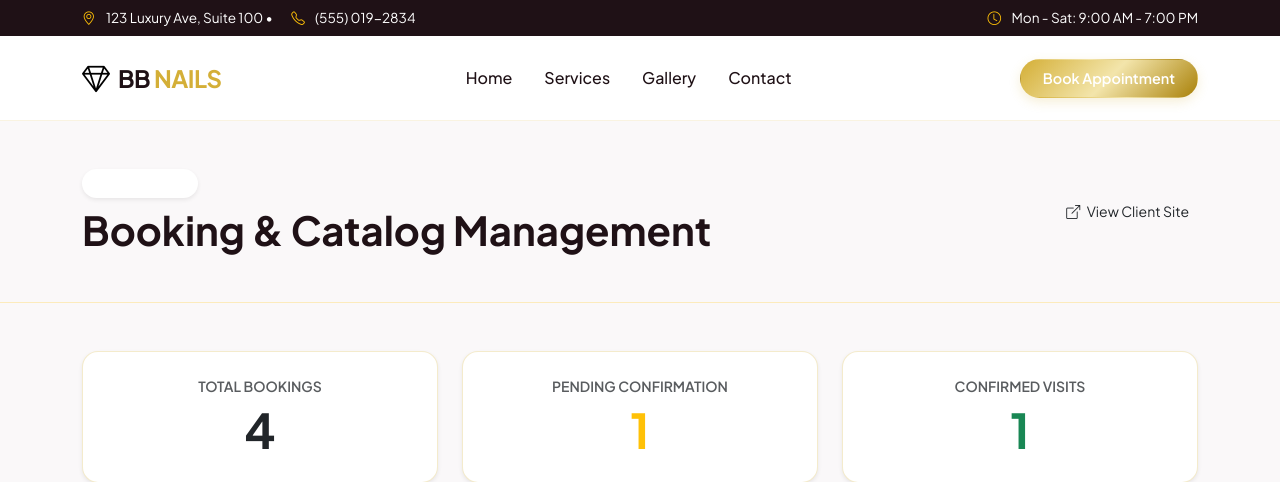
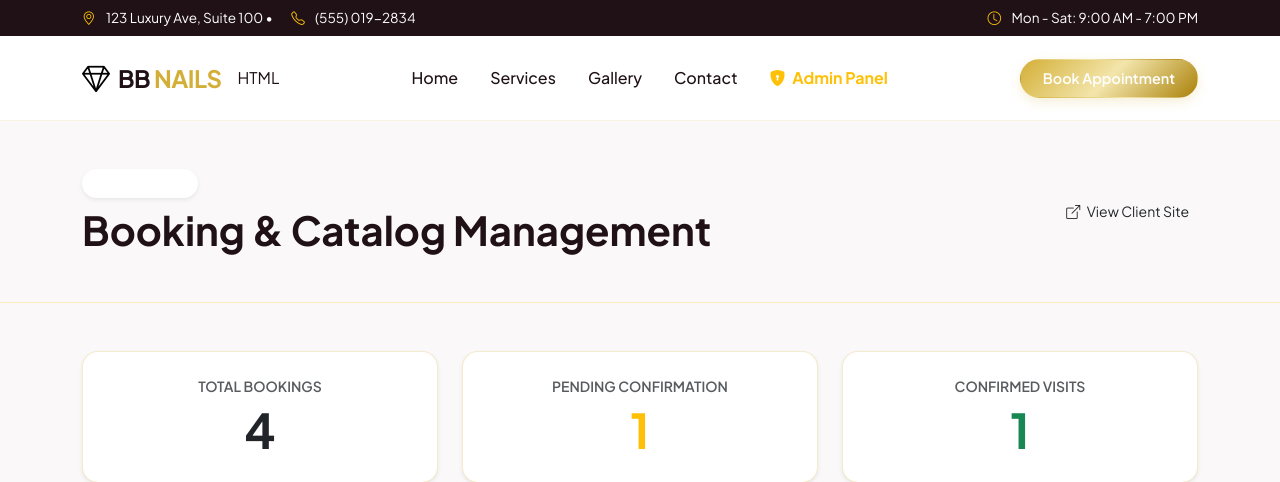
Before and after one commit to MichaelHesse/bbnails-salon, a Django app: page /admin-dashboard/ in a window 1280 px wide. Shown: the top 482 px of the page. Run offline with Django 5.2, Linux system fonts and the light colour scheme; a user stored in the database is signed in; data comes from the database, SQL or seed files in the repository.

Commit message:
Add conditional Admin Panel link to navigation header

```diff
--- a/bbnails/templates/bbnails/base.html
+++ b/bbnails/templates/bbnails/base.html
@@ -183,6 +183,8 @@
 
                 <!-- Navigation Links -->
                 <div class="collapse navbar-collapse" id="navbarMain">
+                    HTML
+<!-- Navigation Links inside base.html -->
 <ul class="navbar-nav mx-auto mb-2 mb-lg-0 align-items-center">
     <li class="nav-item">
         <a class="nav-link" href="{% url 'home' %}">Home</a>
@@ -196,6 +198,15 @@
     <li class="nav-item">
         <a class="nav-link" href="#contact">Contact</a>
     </li>
+
+    <!-- ADMIN / STAFF LINK (Only visible when logged in as staff/superuser) -->
+    {% if user.is_authenticated and user.is_staff %}
+    <li class="nav-item">
+        <a class="nav-link text-warning fw-bold" href="{% url 'admin:index' %}" target="_blank">
+            <i class="bi bi-shield-lock-fill me-1"></i> Admin Panel
+        </a>
+    </li>
+    {% endif %}
 </ul>
 
                     <!-- CTA Button -->
```
Also changed, not shown: .refact/buddy/state.json, 3 other files. Lines whose indentation alone changed are shown as unchanged.
